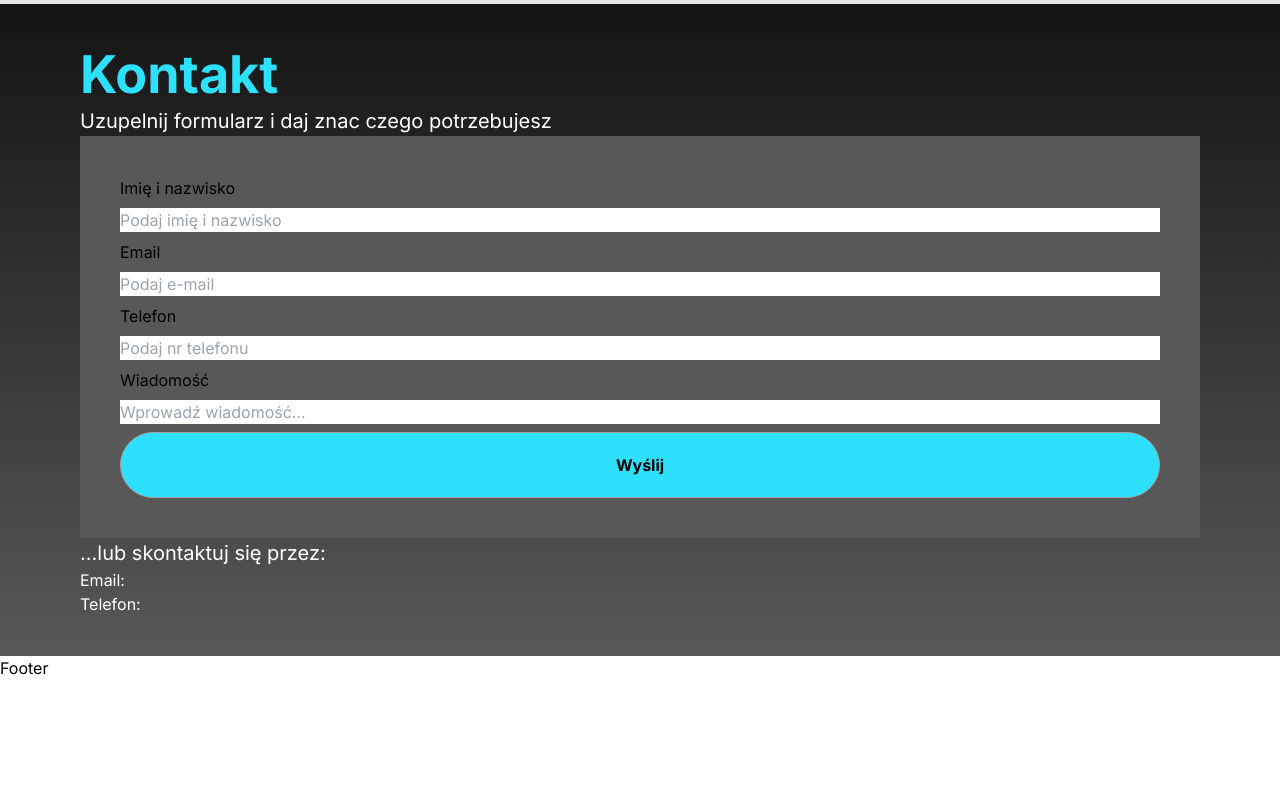
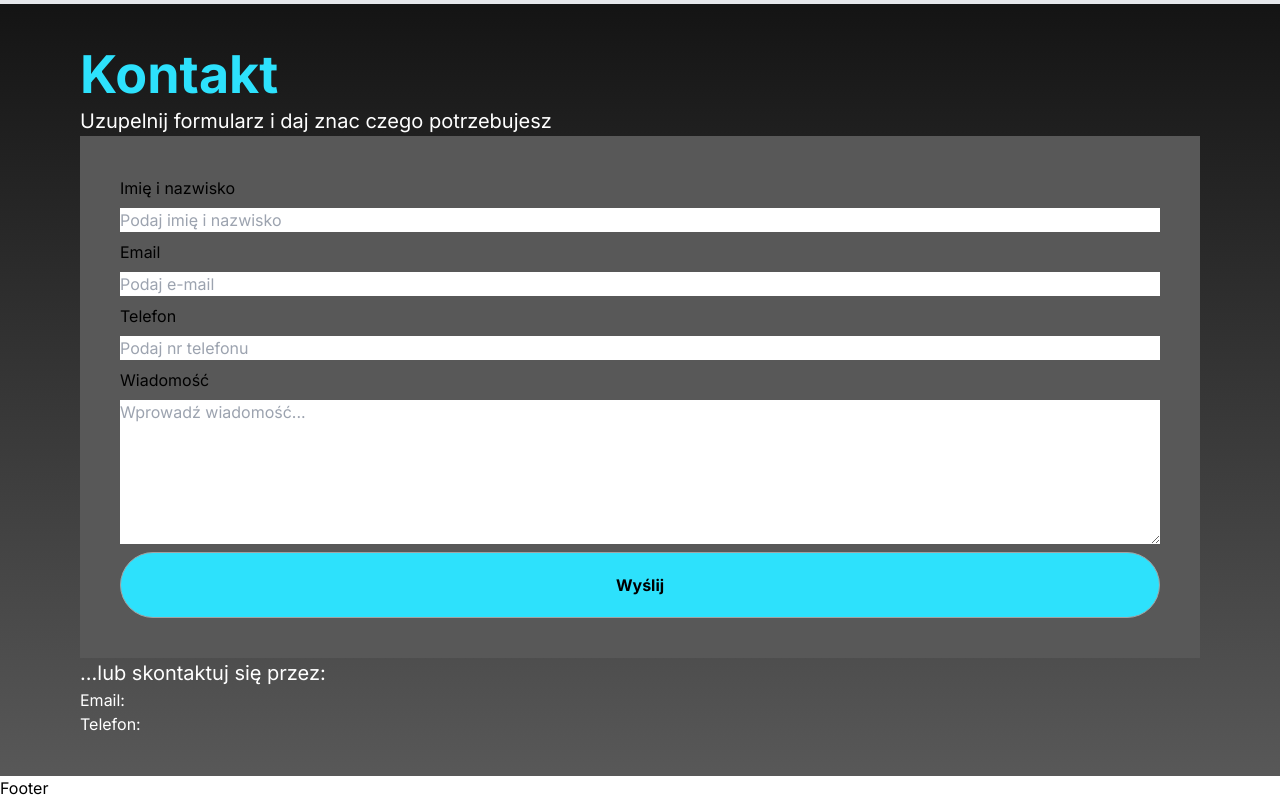
Before and after one commit to MateuszKuruc/marketing-portfolio, a Next.js app in the folder marketing-portfolio/: page / in a window 1280 px wide. Shown: the part 1799-2599 px from the top of the page. Before the commit the page ends 2479 px from the top, so only its background shows below. Built offline with nearby package versions, Linux system fonts and the light colour scheme.

Commit message:
change input to text area for clearer display

```diff
--- a/marketing-portfolio/src/components/Form.tsx
+++ b/marketing-portfolio/src/components/Form.tsx
@@ -54,9 +54,9 @@ const Form = () => {
         onBlur={handleBlur}
       />
       <label htmlFor="message">Wiadomość</label>
-      <input
+      <textarea
         id="message"
-        type="text"
+        rows={6}
         placeholder="Wprowadź wiadomość..."
         value={values.message}
         onChange={handleChange}
```
